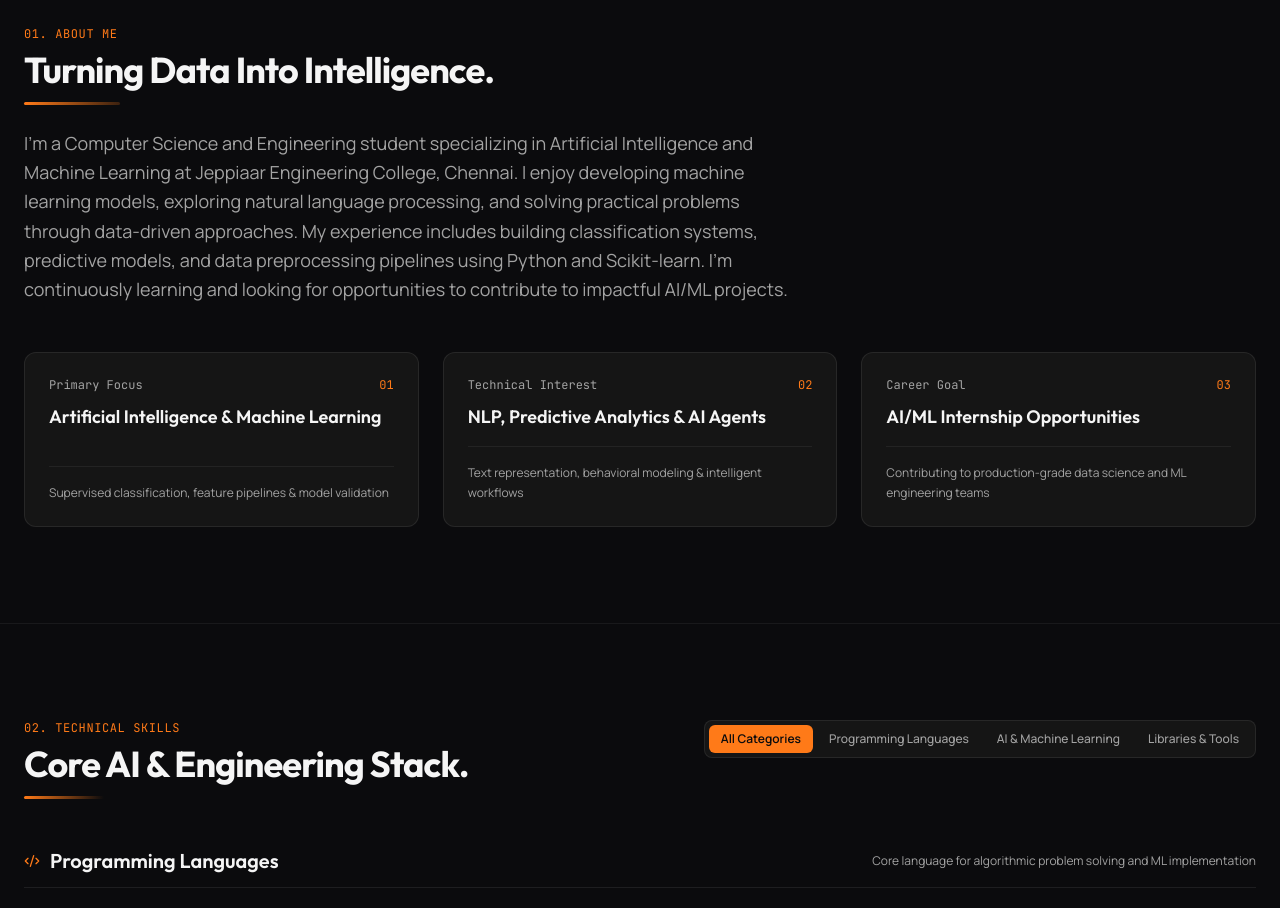
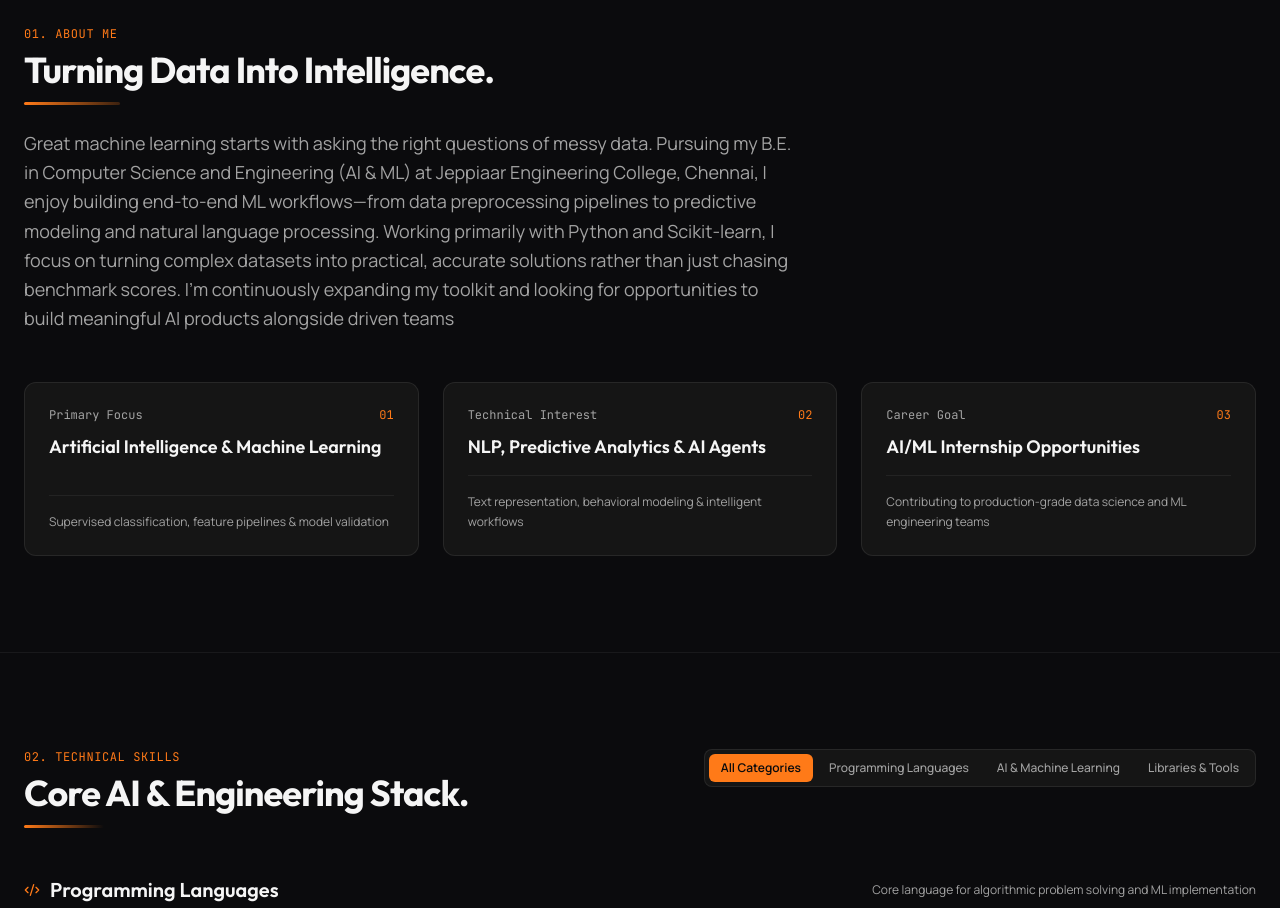
Before and after one commit to itzzkamalesh/Portfolio, a React (Vite) app in the folder Portfolio/: page / in a window 1280 px wide. Shown: the part 880-1788 px from the top of the page. Built offline with nearby package versions, Linux system fonts and the light colour scheme.

Commit message:
Revise introduction in portfolioData.ts
Updated the introduction section to reflect a more comprehensive overview of skills and focus areas in AI and ML.

```diff
--- a/Portfolio/src/data/portfolioData.ts
+++ b/Portfolio/src/data/portfolioData.ts
@@ -75,7 +75,7 @@ export const PORTFOLIO_DATA = {
   about: {
     heading: 'Turning Data Into Intelligence.',
     introduction:
-      "I'm a Computer Science and Engineering student specializing in Artificial Intelligence and Machine Learning at Jeppiaar Engineering College, Chennai. I enjoy developing machine learning models, exploring natural language processing, and solving practical problems through data-driven approaches. My experience includes building classification systems, predictive models, and data preprocessing pipelines using Python and Scikit-learn. I'm continuously learning and looking for opportunities to contribute to impactful AI/ML projects.",
+      "Great machine learning starts with asking the right questions of messy data. Pursuing my B.E. in Computer Science and Engineering (AI & ML) at Jeppiaar Engineering College, Chennai, I enjoy building end-to-end ML workflows—from data preprocessing pipelines to predictive modeling and natural language processing. Working primarily with Python and Scikit-learn, I focus on turning complex datasets into practical, accurate solutions rather than just chasing benchmark scores. I’m continuously expanding my toolkit and looking for opportunities to build meaningful AI products alongside driven teams",
     infoCards: [
       {
         label: 'Primary Focus',
```
